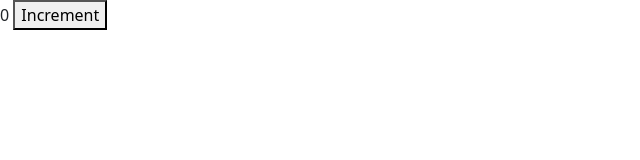
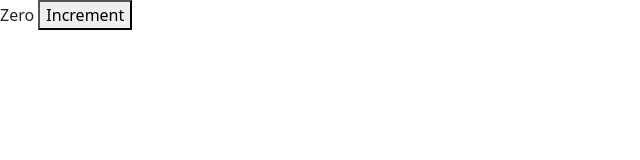
Before and after one commit to zalogarciam/counter-app, a React (Create React App) app in the folder counter-app/: page / in a window 1280 px wide. Shown: the top 160 px of the page, without its empty margins (0-640 px from the left). Built offline with nearby package versions, Linux system fonts and the light colour scheme.

Commit message:
Format count function

```diff
--- a/counter-app/src/components/counter.jsx
+++ b/counter-app/src/components/counter.jsx
@@ -10,11 +10,16 @@ class Counter extends Component {
   render() {
     return (
       <Fragment>
-        <span> {this.state.count} </span>
+        <span> {this.formatCount()} </span>
         <button>Increment</button>
       </Fragment>
     );
   }
+
+  formatCount() {
+    const { count } = this.state;
+    return count === 0 ? "Zero" : count;
+  }
 }
 
 export default Counter;
```
